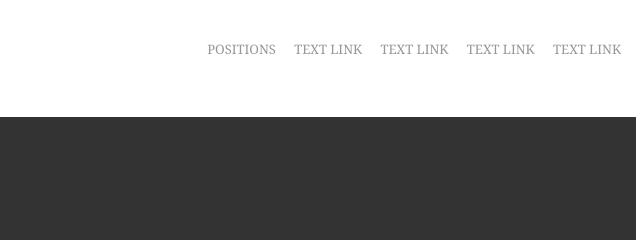
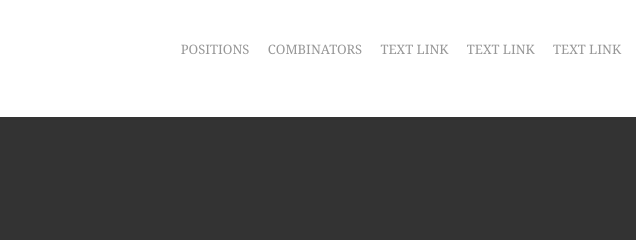
Before and after one commit to PrudhviDeve/myfirstwebpage.io, a plain HTML site: page index.html in a window 1280 px wide. Shown: the top 240 px of the page, 484-1124 px from the left. Drawn offline with Linux system fonts and the light colour scheme.

Commit message:
added combinators to index

```diff
--- a/index.html
+++ b/index.html
@@ -17,7 +17,7 @@
         <nav>
             <ul>
                 <li><a href="./positions.html">Positions</a></li>
-                <li><a href="#">Text Link</a></li>
+                <li><a href="../70R-10K-Coders-Root/HTML/layouts/Project1/combinators.html">Combinators</a></li>
                 <li><a href="#">Text Link</a></li>
                 <li><a href="#">Text Link</a></li>
                 <li><a href="#">Text Link</a></li>
```
Also changed, not shown: combinators.html (added).
